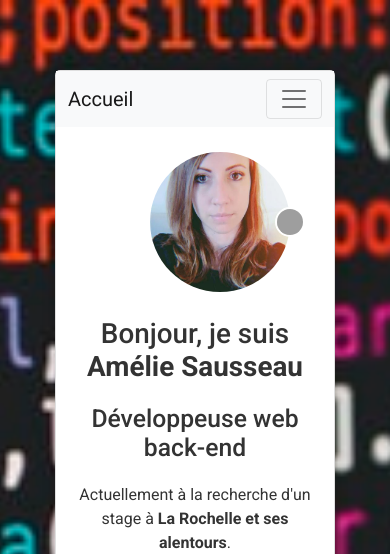
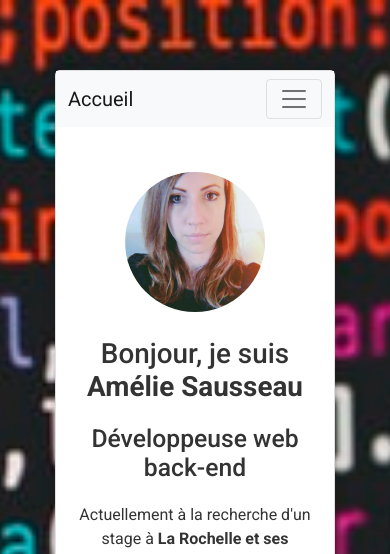
Before and after one commit to Amelie-Sausseau/Amelie-Sausseau, a Symfony app: template templates/main/index.html.twig in a window 390 px wide. Shown: the top 554 px of the page. Run offline with Twig, Linux system fonts and the light colour scheme; the template is opened without the code that fills it, so the values that code supplies are empty; some libraries are stand-ins or nearby versions; grey boxes are pictures that could not be loaded.

Commit message:
Responsive css modifications (2)

```diff
--- a/public/css/base.css
+++ b/public/css/base.css
@@ -176,7 +176,7 @@ hr {
 }
 
 
-#picture {
+.picture {
     position: absolute;
     border-radius: 50%;
     width: 150px;
@@ -186,7 +186,7 @@ hr {
     border: 5px solid white;
 }
 
-#country {
+.country {
     position: absolute;
     border-radius: 50%;
     width: 30px;
@@ -228,11 +228,15 @@ hr {
         width: 100%;
     }
 
-    #picture,
-    #country {
-        position: sticky;
+    .picture {
+        position: inherit;
+        margin-top: 20px;
         margin-left: auto;
         margin-right: auto;
+    }
+
+    .country {
+        display: none;
     }
 
     .home {
@@ -242,11 +246,17 @@ hr {
 
 
 @media screen and (max-width: 1000px){
-    #picture,
-    #country {
-        position: sticky;
-        margin-left: auto;
-        margin-right: auto;
+    .picture {
+        position: inherit;
+        border-radius: 50%;
+        margin-top: 20px;
+        top: -50px;
+        left: calc(50% - 50px);
+        border: 5px solid white;
+    }
+
+    .country {
+        display: none;
     }
 
     .home {
--- a/templates/main/index.html.twig
+++ b/templates/main/index.html.twig
@@ -5,10 +5,11 @@
 
 {% block body %}
 	<div class="home">
-		<img id="picture" src="{{ asset('img/70524441.jpeg') }}"/>
-		<img id="country" src="https://image.flaticon.com/icons/svg/197/197560.svg"/>
+	<div class="description">
+		<img class="picture" src="{{ asset('img/70524441.jpeg') }}"/>
+		<img class="country" src="https://image.flaticon.com/icons/svg/197/197560.svg"/>
 		<section>
-			<div class="description">
+
 				<h1>Bonjour, je suis
 					<strong>Amélie Sausseau</strong>
 				</h1>
```
